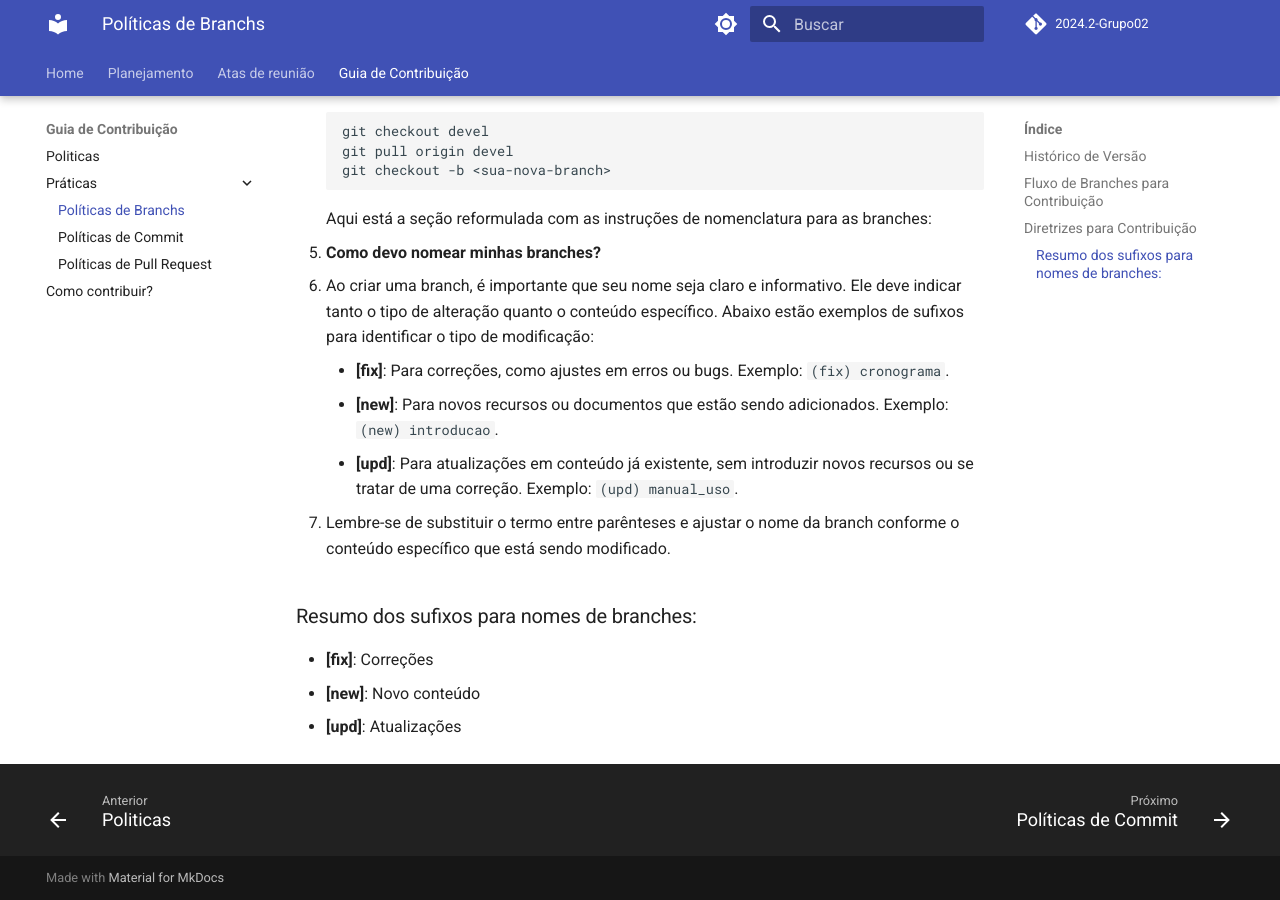
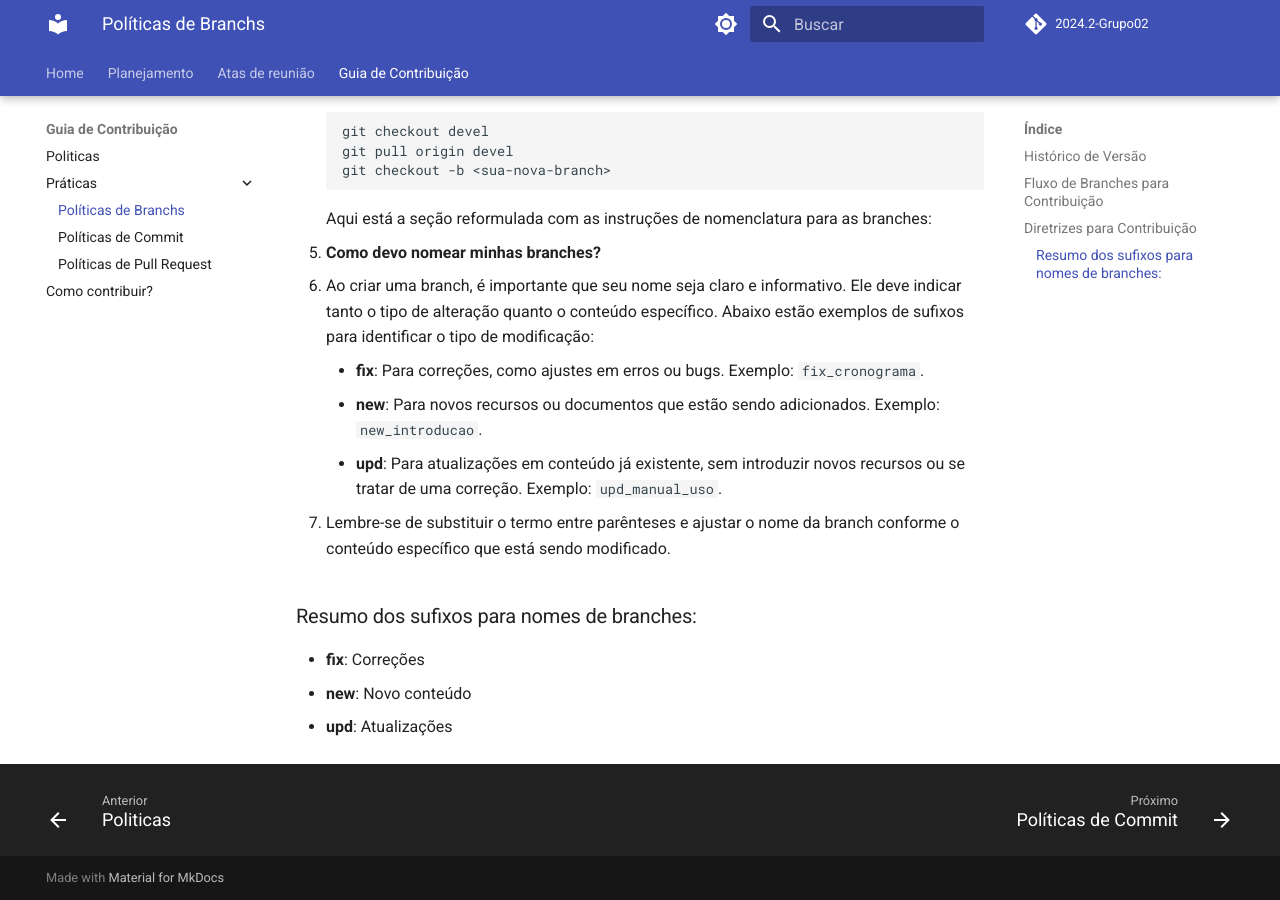
Before and after one commit to Interacao-Humano-Computador/2024.2-Grupo02, an MkDocs documentation site: the page built from docs/Contribuição/Politicas/Branch.md, in a window 1280 px wide and 900 px high, scrolled down 953 px. Built offline with MkDocs 1.6.1 and Material for MkDocs 9.7.7, drawn with Linux system fonts in a browser that asks for light colours; comment, search, counter and statistics services are not loaded.

Commit message:
[fix] segunda mudança nos sufixos

```diff
--- a/docs/Contribuição/Politicas/Branch.md
+++ b/docs/Contribuição/Politicas/Branch.md
@@ -33,13 +33,13 @@ Aqui está a seção reformulada com as instruções de nomenclatura para as bra
 3. **Como devo nomear minhas branches?**
    - Ao criar uma branch, é importante que seu nome seja claro e informativo. Ele deve indicar tanto o tipo de alteração quanto o conteúdo específico. Abaixo estão exemplos de sufixos para identificar o tipo de modificação:
 
-     - **[fix]**: Para correções, como ajustes em erros ou bugs. Exemplo: `(fix) cronograma`.
-     - **[new]**: Para novos recursos ou documentos que estão sendo adicionados. Exemplo: `(new) introducao`.
-     - **[upd]**: Para atualizações em conteúdo já existente, sem introduzir novos recursos ou se tratar de uma correção. Exemplo: `(upd) manual_uso`.
+     - **fix**: Para correções, como ajustes em erros ou bugs. Exemplo: `fix_cronograma`.
+     - **new**: Para novos recursos ou documentos que estão sendo adicionados. Exemplo: `new_introducao`.
+     - **upd**: Para atualizações em conteúdo já existente, sem introduzir novos recursos ou se tratar de uma correção. Exemplo: `upd_manual_uso`.
 
    - Lembre-se de substituir o termo entre parênteses e ajustar o nome da branch conforme o conteúdo específico que está sendo modificado.
 
 ### Resumo dos sufixos para nomes de branches:
-- **[fix]**: Correções
-- **[new]**: Novo conteúdo
-- **[upd]**: Atualizações
+- **fix**: Correções
+- **new**: Novo conteúdo
+- **upd**: Atualizações
```
Also changed, not shown: docs/Contribuição/Politicas/Commit.md (+3 -3 lines).
